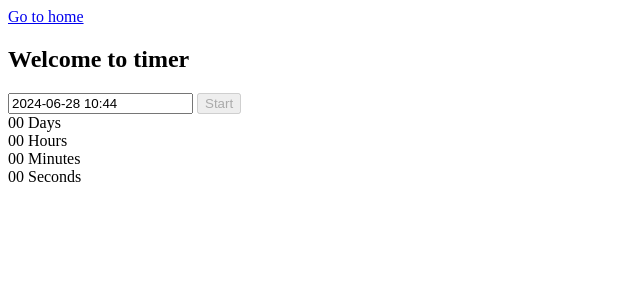
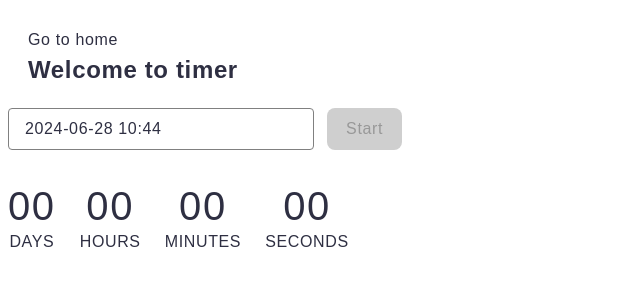
Before and after one commit to NataliiaKorotenko/goit-js-hw-10, a website built with Vite: page src/1-timer.html in a window 1280 px wide. Shown: the whole page, without its empty margins (0-640 px from the left). Built offline with nearby package versions, Linux system fonts and the light colour scheme.

```diff
--- a/src/1-timer.html
+++ b/src/1-timer.html
@@ -5,6 +5,8 @@
     <meta http-equiv="X-UA-Compatible" content="IE=edge" />
     <meta name="viewport" content="width=device-width, initial-scale=1.0" />
     <title>Timer</title>
+    <link rel="stylesheet" href="./css/styles.css" />
+    <link rel="stylesheet" href="./css/timer.css" />
   </head>
   <body>
     <section>
--- /dev/null
+++ b/src/css/reset.css
@@ -0,0 +1,35 @@
+/* Reset styles */
+h1,
+h2,
+h3,
+h4,
+h5,
+h6,
+p {
+  margin: 0;
+}
+
+p:last-child {
+  margin-bottom: 0;
+}
+
+ul {
+  margin: 0;
+  padding: 0;
+  list-style: none;
+}
+
+a {
+  color: currentColor;
+  text-decoration: none;
+}
+
+button {
+  cursor: pointer;
+}
+
+img {
+  display: block;
+  max-width: 100%;
+  height: auto;
+}
--- /dev/null
+++ b/src/css/snackbar.css
@@ -0,0 +1,73 @@
+.form {
+  width: 360px;
+}
+.form > label {
+  display: flex;
+  flex-direction: column;
+  gap: 8px;
+  margin-bottom: 16px;
+}
+input {
+  border: 1px solid #808080;
+  border-radius: 4px;
+  height: 40px;
+  padding-left: 16px;
+  font-size: 16px;
+  line-height: 1.5;
+  letter-spacing: 0.04em;
+  color: #2e2f42;
+  outline: transparent;
+  background-color: #fff;
+  transition: background-color 250ms linear;
+}
+input:hover,
+fieldset:hover {
+  border: 1px solid #000;
+}
+label {
+  font-weight: 400;
+  font-size: 16px;
+  line-height: 1.5;
+  color: #2e2f42;
+}
+fieldset {
+  margin-bottom: 24px;
+  border-radius: 4px;
+  border: 1px solid #808080;
+  font-weight: 400;
+  font-size: 16px;
+  line-height: 1.5;
+  letter-spacing: 0.04em;
+  color: #2e2f42;
+  transition: border 250ms linear;
+}
+legend {
+  margin-left: 28px;
+}
+
+input[name='state'] {
+  width: 20px;
+  height: 20px;
+  display: inline-block;
+  margin-left: 48px;
+  vertical-align: top;
+}
+
+button {
+  border: none;
+  border-radius: 8px;
+  padding: 8px 16px;
+  min-width: 360px;
+  height: 40px;
+  background: #4e75ff;
+  font-weight: 500;
+  font-size: 16px;
+  line-height: 1.5;
+  letter-spacing: 0.04em;
+  color: #fff;
+  transition: background-color 250ms linear;
+}
+button:hover,
+button:focus {
+  background: #6c8cff;
+}
--- a/src/css/styles.css
+++ b/src/css/styles.css
@@ -5,11 +5,9 @@
   |============================
 */
 @import url('./reset.css');
-@import url('./vite-promo.css');
-@import url('./header.css');
 
 :root {
-  font-family: Inter, Avenir, Helvetica, Arial, sans-serif;
+  font-family: 'Montserrat', sans-serif;
   font-size: 16px;
   line-height: 24px;
   font-weight: 400;
@@ -23,3 +21,34 @@
   -moz-osx-font-smoothing: grayscale;
   -webkit-text-size-adjust: 100%;
 }
+
+body {
+  font-family: 'Montserrat', sans-serif;
+  font-weight: 400;
+  font-size: 16px;
+  line-height: 1.5;
+  letter-spacing: 0.04em;
+  color: #2e2f42;
+}
+
+.nav-link {
+  display: block;
+  margin: 20px;
+  width: 100px;
+  padding: 8px 12px;
+  border: 0;
+  border-radius: 10px;
+  background-color: #ebecf0;
+  text-shadow: 1px 1px 0 #fff;
+  font: inherit;
+  color: #61677c;
+  box-shadow: -5px -5px 20px #fff, 5px 5px 20px #babecc;
+  transition: all 0.2s ease-in-out;
+}
+.nav-link:hover,
+.nav-link:focus {
+  box-shadow: -2px -2px 5px #fff, 2px 2px 5px #babecc;
+}
+section {
+  padding: 20px;
+}
--- /dev/null
+++ b/src/css/timer.css
@@ -0,0 +1,54 @@
+input {
+  padding: 8px 16px;
+  margin-right: 8px;
+  margin-bottom: 32px;
+  border: 1px solid #808080;
+  border-radius: 4px;
+  width: 272px;
+  font-weight: 400;
+  font-size: 16px;
+  line-height: 1.5;
+  letter-spacing: 0.04em;
+  color: #2e2f42;
+}
+button {
+  border: none;
+  border-radius: 8px;
+  padding: 9px 16px;
+  min-width: 75px;
+
+  background: #cfcfcf;
+  font-weight: 500;
+  font-size: 16px;
+  line-height: 1.5;
+  letter-spacing: 0.04em;
+  color: #989898;
+}
+.active-btn {
+  background-color: #4e75ff;
+  color: #fff;
+  cursor: pointer;
+}
+.timer {
+  display: flex;
+  gap: 24px;
+}
+.field {
+  display: flex;
+  flex-direction: column;
+  align-items: center;
+}
+.value {
+  font-weight: 400;
+  font-size: 40px;
+  line-height: 1.2;
+  letter-spacing: 0.04em;
+  color: #2e2f42;
+}
+.label {
+  font-weight: 400;
+  font-size: 16px;
+  line-height: 1.5;
+  color: #2e2f42;
+  text-transform: uppercase;
+}
```
Also changed, not shown: src/2-snackbar.html (+2 -0 lines), src/index.html (+6 -6 lines), src/js/2-snackbar.js (+38 -0 lines).
